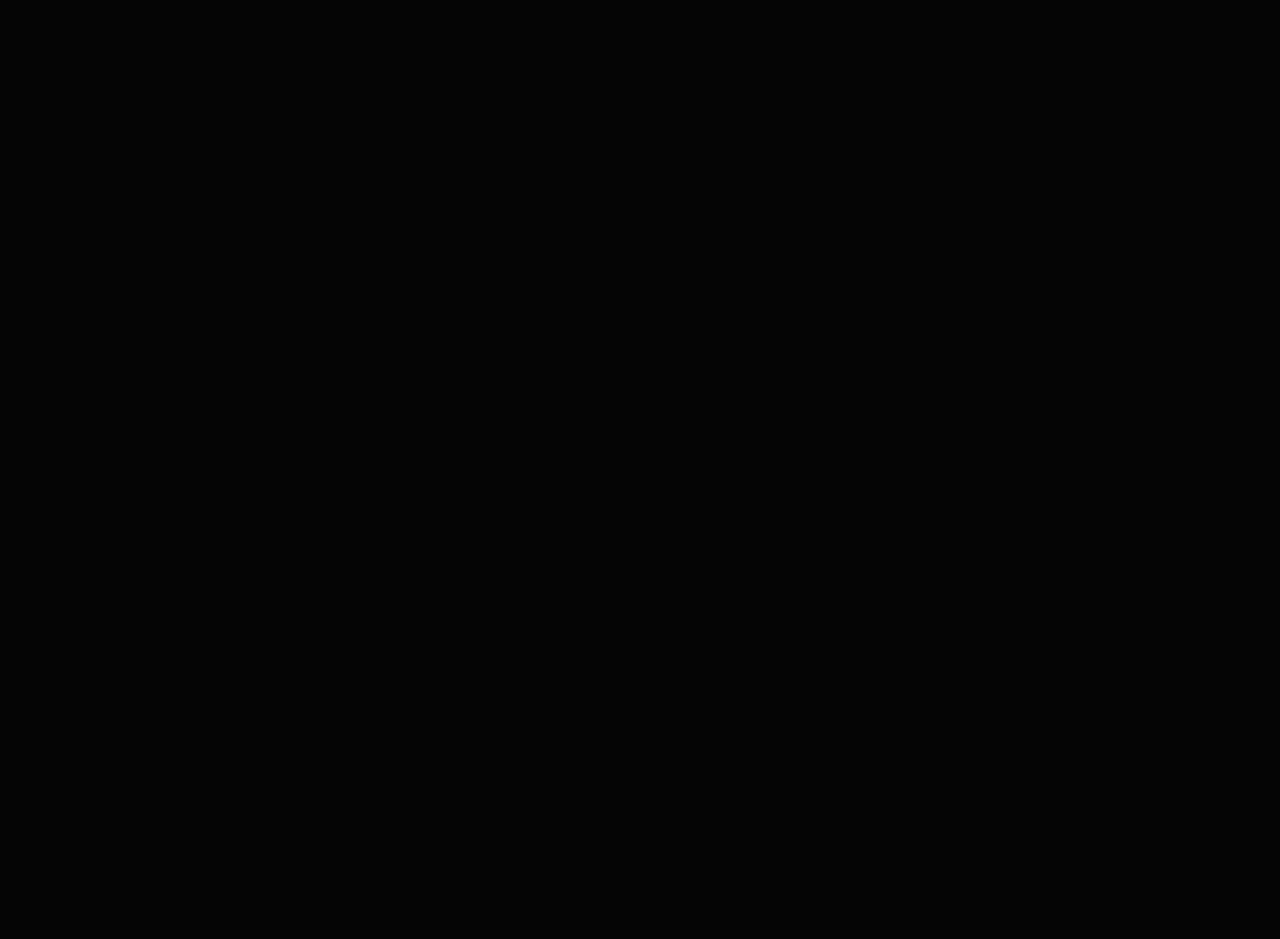
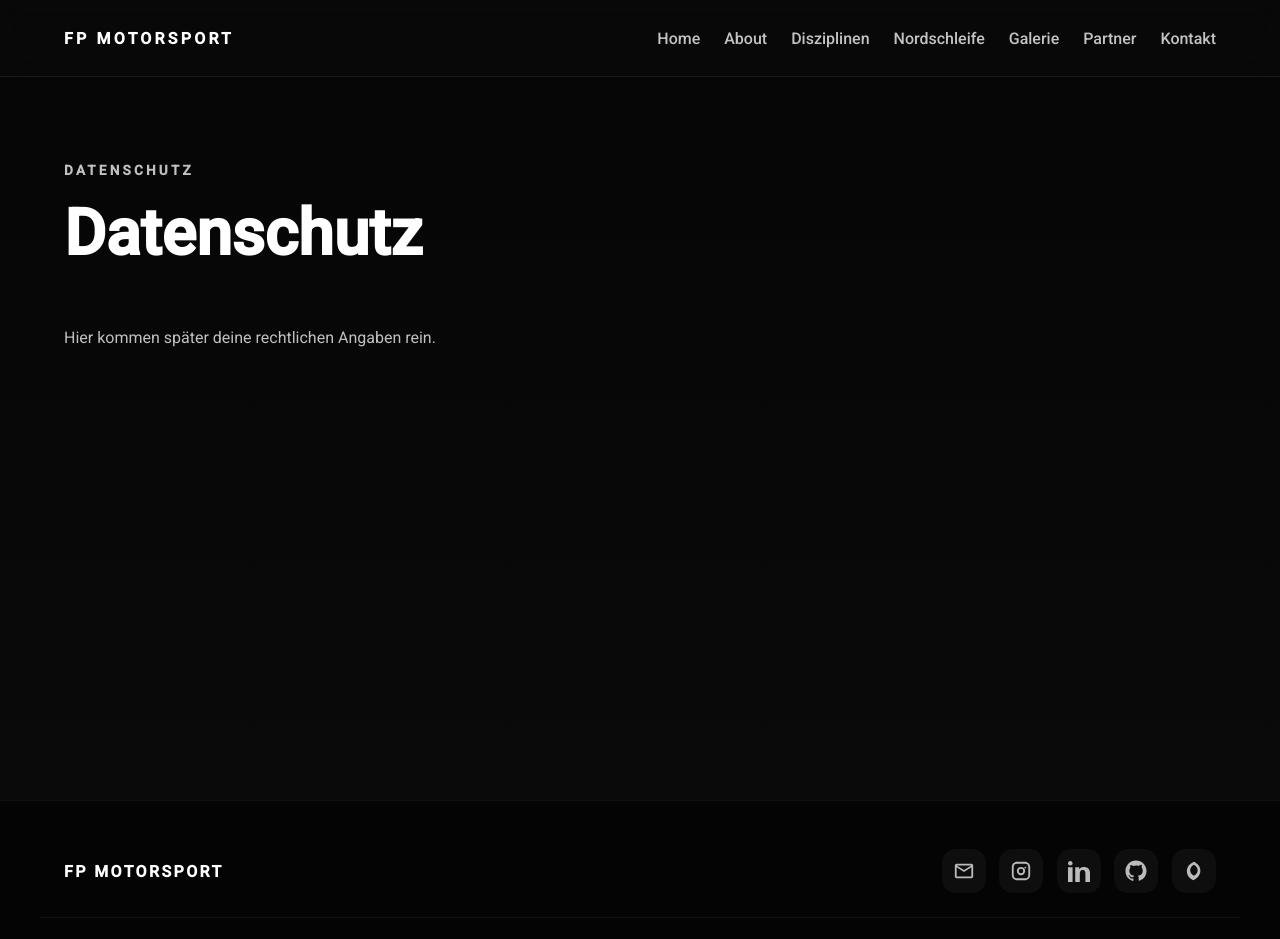
Before and after one commit to flxprnzl/fpmotorsport, an Angular app: page /datenschutz in a window 1280 px wide. Before the commit this address led to /. Shown: the top 939 px of the page. Before the commit the page ends 800 px from the top, so only its background shows below. Built offline with nearby package versions, Linux system fonts and the light colour scheme.

Commit message:
datenschutz/impresum page + footer new icons

```diff
--- a/src/app/layout/footer/footer.html
+++ b/src/app/layout/footer/footer.html
@@ -1,17 +1,26 @@
 <footer class="footer">
   <div class="container footer-content">
-
     <div class="footer-left">
       <p class="footer-brand">FP Motorsport</p>
     </div>
 
     <div class="footer-social">
+      <a
+        href="mailto:deine-mail@example.com"
+        aria-label="E-Mail"
+        class="social-link"
+      >
+        <svg viewBox="0 0 24 24" class="social-icon">
+          <path d="M20 4H4a2 2 0 0 0-2 2v12a2 2 0 0 0 2 2h16a2 2 0 0 0 2-2V6a2 2 0 0 0-2-2zm0 2-8 5-8-5h16zm0 12H4V8l8 5 8-5v10z"/>
+        </svg>
+      </a>
 
       <a
-        href="https://instagram.com/flx.prnzl"
+        href="https://www.instagram.com/flx.prnzl"
         target="_blank"
         rel="noopener"
         aria-label="Instagram"
+        class="social-link"
       >
         <svg viewBox="0 0 24 24" class="social-icon">
           <path d="M7.75 2C4.574 2 2 4.574 2 7.75v8.5C2 19.426 4.574 22 7.75 22h8.5C19.426 22 22 19.426 22 16.25v-8.5C22 4.574 19.426 2 16.25 2h-8.5zm0 2h8.5A3.75 3.75 0 0 1 20 7.75v8.5A3.75 3.75 0 0 1 16.25 20h-8.5A3.75 3.75 0 0 1 4 16.25v-8.5A3.75 3.75 0 0 1 7.75 4zm4.25 3.5a4.5 4.5 0 1 0 0 9 4.5 4.5 0 0 0 0-9zm0 2a2.5 2.5 0 1 1 0 5 2.5 2.5 0 0 1 0-5zm4.75-2.25a1 1 0 1 0 0 2 1 1 0 0 0 0-2z"/>
@@ -23,13 +32,39 @@
         target="_blank"
         rel="noopener"
         aria-label="LinkedIn"
+        class="social-link"
       >
         <svg viewBox="0 0 24 24" class="social-icon">
           <path d="M4.983 3.5C4.983 4.88 3.88 6 2.5 6S0 4.88 0 3.5 1.12 1 2.5 1s2.483 1.12 2.483 2.5zM0 8h5v16H0V8zm7.5 0h4.7v2.2h.07c.65-1.23 2.23-2.53 4.6-2.53C21.5 7.67 24 9.94 24 14.2V24h-5v-8.5c0-2.03-.04-4.65-2.84-4.65-2.84 0-3.28 2.22-3.28 4.5V24h-5V8z"/>
         </svg>
       </a>
 
+      <a
+        href="https://github.com/flxprnzl/fpmotorsport"
+        target="_blank"
+        rel="noopener"
+        aria-label="GitHub"
+        class="social-link"
+      >
+        <svg viewBox="0 0 24 24" class="social-icon">
+          <path d="M12 .5C5.648.5.5 5.648.5 12A11.5 11.5 0 0 0 8.36 22.94c.58.11.79-.25.79-.56v-2.16c-3.18.69-3.85-1.35-3.85-1.35-.52-1.3-1.27-1.65-1.27-1.65-1.04-.71.08-.7.08-.7 1.15.08 1.76 1.18 1.76 1.18 1.02 1.75 2.68 1.24 3.33.95.1-.74.4-1.24.72-1.52-2.54-.29-5.21-1.27-5.21-5.64 0-1.25.45-2.27 1.17-3.07-.12-.29-.51-1.46.11-3.05 0 0 .96-.31 3.15 1.17A10.9 10.9 0 0 1 12 6.03c.98 0 1.97.13 2.89.38 2.19-1.48 3.15-1.17 3.15-1.17.62 1.59.23 2.76.11 3.05.73.8 1.17 1.82 1.17 3.07 0 4.38-2.67 5.34-5.22 5.63.41.35.78 1.03.78 2.08v3.08c0 .31.21.67.8.56A11.5 11.5 0 0 0 23.5 12C23.5 5.648 18.352.5 12 .5z"/>
+        </svg>
+      </a>
+
+      <span class="social-link social-link--ring" aria-hidden="true" title="Nordschleife">
+        <svg viewBox="0 0 24 24" class="social-icon">
+          <path d="M12 2c-2.8 1.2-5.4 3.1-6.8 5.8-1.5 2.9-1.3 6.4.2 9.1 1.2 2.1 3.1 3.9 5.8 5.1 2.8-1.2 5.1-3 6.5-5.6 1.7-3 1.7-6.7 0-9.7C16.2 4.9 14.3 3.1 12 2zm-.2 3.1c1.5.8 2.7 1.9 3.5 3.4.9 1.7.9 3.8 0 5.5-.7 1.3-1.8 2.4-3.3 3.2-1.5-.8-2.6-1.8-3.4-3.1-.9-1.7-1-3.8-.1-5.6.7-1.5 1.8-2.6 3.3-3.4z"/>
+        </svg>
+      </span>
     </div>
+  </div>
 
+  <div class="container footer-bottom">
+    <p class="footer-copy">© 2026 FP Motorsport</p>
+
+    <div class="footer-legal">
+      <a routerLink="/impressum">Impressum</a>
+      <a routerLink="/datenschutz">Datenschutz</a>
+    </div>
   </div>
 </footer>
--- a/src/app/layout/footer/footer.scss
+++ b/src/app/layout/footer/footer.scss
@@ -1,47 +1,108 @@
 .footer {
-  padding: 3rem 0;
+  padding: 3rem 0 2rem;
   background: #040404;
-  border-top: 1px solid rgba(255,255,255,0.05);
+  border-top: 1px solid rgba(255, 255, 255, 0.05);
 }
 
 .footer-content {
   display: flex;
   justify-content: space-between;
   align-items: center;
+  gap: 2rem;
+}
+
+.footer-left {
+  display: flex;
+  flex-direction: column;
+  gap: 0.35rem;
 }
 
 .footer-brand {
+  margin: 0;
   font-weight: 700;
   letter-spacing: 0.15rem;
+  text-transform: uppercase;
 }
 
 .footer-text {
-  color: rgba(255,255,255,0.6);
-  font-size: 0.9rem;
+  margin: 0;
+  color: rgba(255, 255, 255, 0.6);
+  font-size: 0.92rem;
 }
 
 .footer-social {
   display: flex;
+  gap: 0.85rem;
+  flex-wrap: wrap;
+}
+
+.social-link {
+  width: 44px;
+  height: 44px;
+  border-radius: 14px;
+  display: inline-flex;
+  align-items: center;
+  justify-content: center;
+  background: rgba(255, 255, 255, 0.04);
+  transition: 0.2s ease;
+}
+
+.social-link:hover {
+  background: rgba(255, 255, 255, 0.1);
+  transform: translateY(-2px);
+}
+
+.social-link--ring {
+  cursor: default;
+}
+
+.social-icon {
+  width: 22px;
+  height: 22px;
+  fill: rgba(255, 255, 255, 0.72);
+  transition: 0.2s ease;
+}
+
+.social-link:hover .social-icon {
+  fill: #ff4d4d;
+}
+
+.footer-bottom {
+  margin-top: 1.5rem;
+  padding-top: 1.25rem;
+  border-top: 1px solid rgba(255, 255, 255, 0.05);
+  display: flex;
+  justify-content: space-between;
+  align-items: center;
   gap: 1rem;
 }
 
-.social-icon {
-  width: 26px;
-  height: 26px;
-  fill: rgba(255,255,255,0.6);
+.footer-copy {
+  margin: 0;
+  color: rgba(255, 255, 255, 0.5);
+  font-size: 0.9rem;
+}
+
+.footer-legal {
+  display: flex;
+  gap: 1rem;
+  flex-wrap: wrap;
+}
+
+.footer-legal a {
+  color: rgba(255, 255, 255, 0.65);
+  text-decoration: none;
   transition: 0.2s ease;
 }
 
-.footer-social a:hover .social-icon {
-  fill: #ff4d4d;
-  transform: translateY(-2px);
+.footer-legal a:hover {
+  color: #fff;
 }
 
-/* Mobile */
-
 @media (max-width: 700px) {
-  .footer-content {
+  .footer-content,
+  .footer-bottom {
     flex-direction: column;
-    gap: 1.5rem;
+    align-items: flex-start;
   }
 }
--- a/src/app/layout/footer/footer.ts
+++ b/src/app/layout/footer/footer.ts
@@ -1,9 +1,11 @@
 import { Component } from '@angular/core';
+import { RouterLink } from '@angular/router';
 
 @Component({
   selector: 'app-footer',
-  imports: [],
+  standalone: true,
+  imports: [RouterLink],
   templateUrl: './footer.html',
-  styleUrl: './footer.scss',
+  styleUrl: './footer.scss'
 })
 export class Footer {}
--- /dev/null
+++ b/src/app/pages/datenschutz-page/datenschutz-page.html
@@ -0,0 +1,14 @@
+<app-navbar></app-navbar>
+
+<section class="legal-page">
+  <div class="container">
+    <p class="section-label">Datenschutz</p>
+    <h1>Datenschutz</h1>
+
+    <p>
+      Hier kommen später deine rechtlichen Angaben rein.
+    </p>
+  </div>
+</section>
+
+<app-footer></app-footer>
--- /dev/null
+++ b/src/app/pages/datenschutz-page/datenschutz-page.scss
@@ -0,0 +1,16 @@
+.legal-page {
+  min-height: 100vh;
+  padding: 9rem 0 6rem;
+  background: linear-gradient(to bottom, #050505, #0a0a0a);
+}
+
+.legal-page h1 {
+  margin-top: 0.8rem;
+  font-size: clamp(2.5rem, 5vw, 4rem);
+}
+
+.legal-page p {
+  max-width: 850px;
+  line-height: 1.8;
+  color: rgba(255, 255, 255, 0.75);
+}
--- /dev/null
+++ b/src/app/pages/impressum-page/impressum-page.html
@@ -0,0 +1,14 @@
+<app-navbar></app-navbar>
+
+<section class="legal-page">
+  <div class="container">
+    <p class="section-label">Impressum</p>
+    <h1>Impressum</h1>
+
+    <p>
+      Hier kommen später deine rechtlichen Angaben rein.
+    </p>
+  </div>
+</section>
+
+<app-footer></app-footer>
--- /dev/null
+++ b/src/app/pages/impressum-page/impressum-page.scss
@@ -0,0 +1,16 @@
+.legal-page {
+  min-height: 100vh;
+  padding: 9rem 0 6rem;
+  background: linear-gradient(to bottom, #050505, #0a0a0a);
+}
+
+.legal-page h1 {
+  margin-top: 0.8rem;
+  font-size: clamp(2.5rem, 5vw, 4rem);
+}
+
+.legal-page p {
+  max-width: 850px;
+  line-height: 1.8;
+  color: rgba(255, 255, 255, 0.75);
+}
```
Also changed, not shown: src/app/app.routes.ts (+6 -8 lines), src/app/pages/datenschutz-page/datenschutz-page.ts (added, +12 -0 lines), src/app/pages/impressum-page/impressum-page.ts (added, +12 -0 lines), 2 other files (tests, documents, lock files or other folders).
